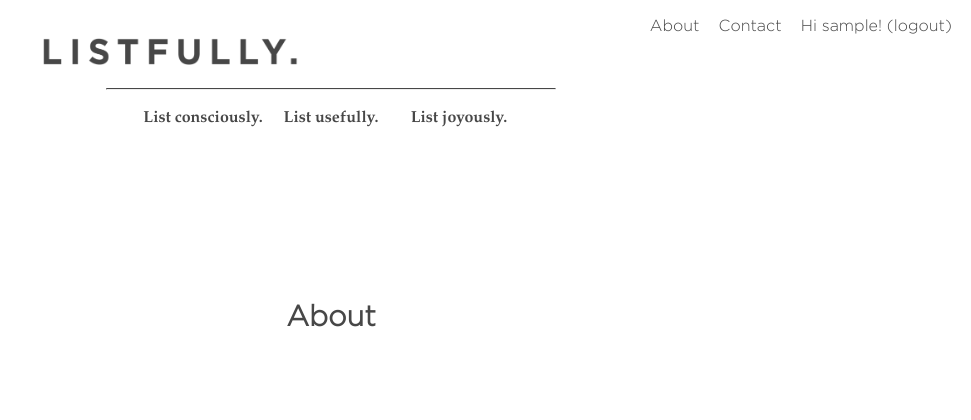
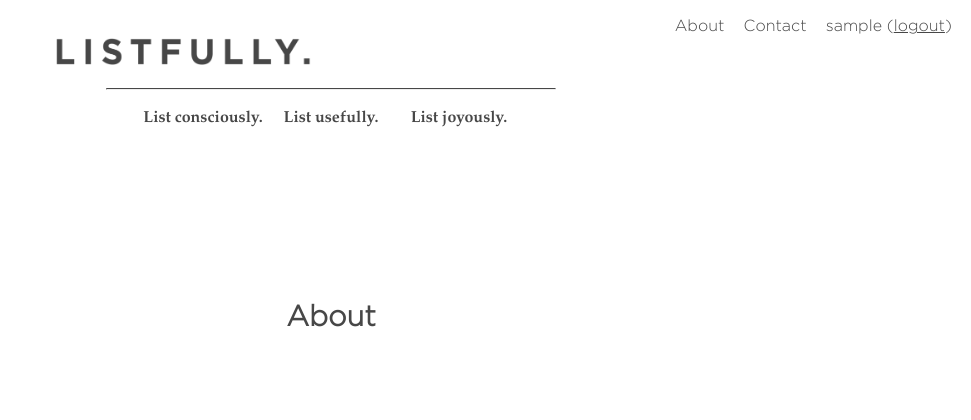
Before and after one commit to hawkaa/listfully, a Django app: page /about/ in a window 1280 px wide. Shown: the top 420 px of the page, without its empty margins (309-1280 px from the left). Run offline with Django 3.2, Linux system fonts and the light colour scheme; the visitor is signed in with stand-in values (Sample User, id 1).

Commit message:
fix: header links

```diff
--- a/static/css/header.css
+++ b/static/css/header.css
@@ -9,7 +9,7 @@
   float: right;
 }
 
-.links a {
+.link {
   text-decoration: none;
 }
 
--- a/templates/header.html
+++ b/templates/header.html
@@ -4,13 +4,13 @@
   <div class="links">
     <p>
       {% if user.is_authenticated %}
-        Hi {{ user.username }}! (<a href="{% url 'logout' %}">logout</a>)
+        <span>{{ user.username }}</span> (<a class="user" href="{% url 'logout' %}">logout</a>)
       {% else %}
         <a href="{% url 'login' %}">login</a>
       {% endif %}
     </p>
-    <p><a href="{% url 'contact' %}">Contact</a></p>
-    <p><a href="{% url 'about' %}">About</a></p>
+    <p><a class="link" href="{% url 'contact' %}">Contact</a></p>
+    <p><a class="link" href="{% url 'about' %}">About</a></p>
   </div>
 </div>
 
```
